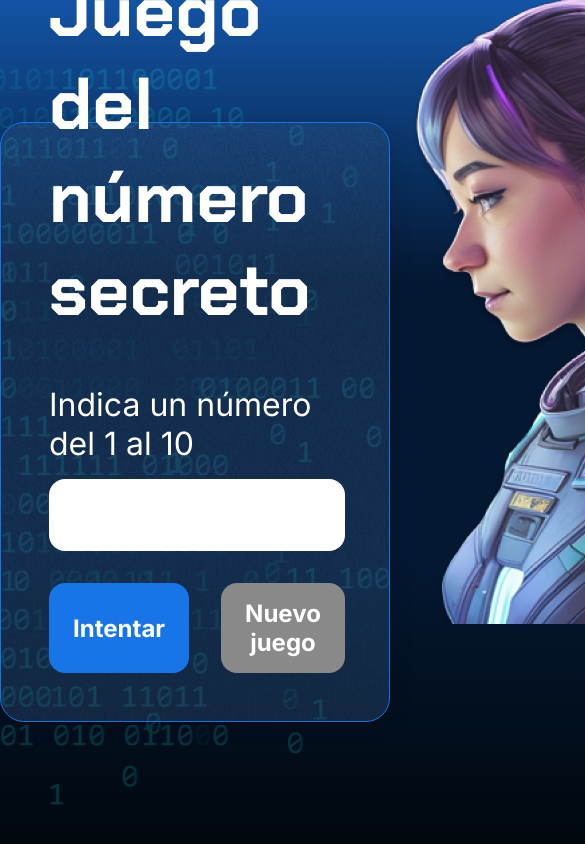
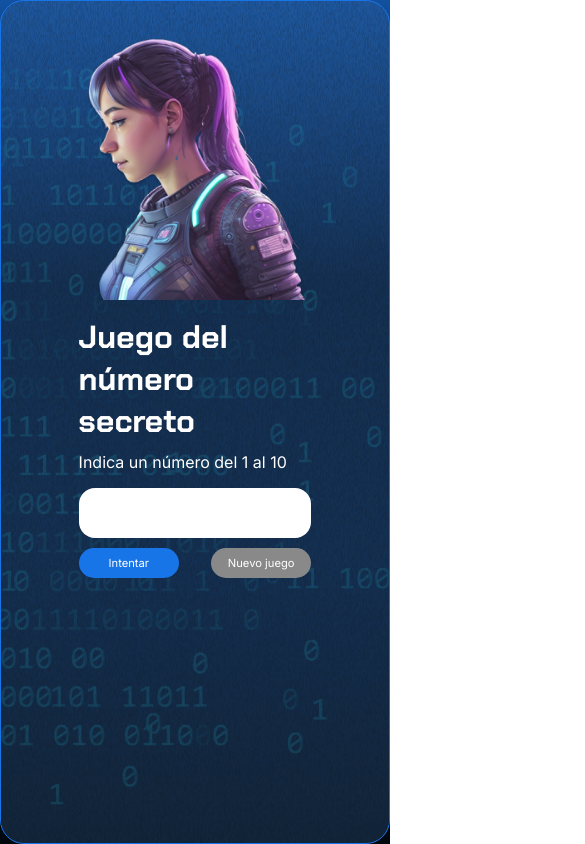
Before and after one commit to DanteNico1087/juego-adivina-el-numero, a plain HTML site: page index.html in a window 390 px wide. Shown: the top 844 px of the page, 585 px wide, since content can reach past the window. Drawn offline with Linux system fonts and the light colour scheme.

Commit message:
Añadiendo responsividad

```diff
--- a/index.html
+++ b/index.html
@@ -1,5 +1,5 @@
 <!DOCTYPE html>
-<html lang="pt-br">
+<html lang="es">
 
 <head>
     <meta charset="UTF-8">
@@ -24,7 +24,8 @@
                 <input id="numeroUsuario" type="number" min="1" max="10" class="container__input">
                 <div class="chute container__botones">
                     <button onclick="verificarIntento();" class="container__boton">Intentar</button>
-                    <button onclick="reiniciarJuego();" class="container__boton" id="reiniciar" disabled>Nuevo juego</button>
+                    <button onclick="reiniciarJuego();" class="container__boton" id="reiniciar" disabled>Nuevo
+                        juego</button>
                 </div>
             </div>
             <img src="./img/ia.png" alt="Una persona mirando a la izquierda" class="container__imagen-persona" />
@@ -34,6 +35,7 @@
 
 
 
+
     <script src="app.js" defer></script>
 </body>
 
--- a/style.css
+++ b/style.css
@@ -27,11 +27,12 @@ body::before {
 }
 
 .container {
-    width: 1200px;
-    height: 600px;
+  width: 90%;
+  height: 90vh;
+  margin: 0 auto;
   display: flex;
   align-items: center;
-    justify-content: space-between;
+  justify-content: center;
   border-radius: 24px;
   border: 1px solid #1875E8;
   box-shadow: 4px 4px 20px 0px rgba(1, 8, 14, 0.15);
@@ -40,26 +41,30 @@ body::before {
   position: relative;
 }
 
-
 .container__contenido {
+  width: 80%;
+  height: 90vh;
   display: flex;
-    align-items: center;
-    position: absolute;
   bottom: 0;
 }
 
+.container__imagen-persona {
+  width: 60%;
+  height: auto;
+  object-fit: contain;
+}
+
 .container__informaciones {
-    flex: 1;
-    padding: 3rem;
+  width: 60%;
+  height: 70vh;
 }
 
 .container__boton {
   border-radius: 16px;
   background: #1875E8;
-    padding: 16px 24px;
+  padding: 1em 1.5em;
+  font-size: 1rem;
   width: 100%;
-    font-size: 24px;
-    font-weight: 700;
   border: none;
   margin-top: 2rem;
 }
@@ -96,7 +101,7 @@ body::before {
 
 h1 {
   font-family: 'Chakra Petch', sans-serif;
-    font-size: 72px;
+  font-size: 3rem;
   padding-bottom: 3rem;
 }
 
@@ -106,6 +111,90 @@ button {
 }
 
 .texto__parrafo {
-    font-size: 32px;
-    font-weight: 400;
+  font-size: 2rem;
 }
+
+@media (max-width: 910px) {
+
+  .container__informaciones {
+    width: 50%;
+    height: 50vh;
+  }
+
+  .container__texto h1 {
+    font-size: 2.5rem;
+  }
+
+  .texto__parrafo {
+    font-size: 1.5rem;
+  }
+
+  .container__input {
+    width: 100%;
+    height: 6px;
+  }
+
+  .container__botones {
+    width: 100%;
+  }
+
+  .container__boton {
+    font-size: 0.8rem;
+  }
+}
+
+@media (max-width: 520px) {
+
+  .container {
+    width: 100%;
+    height: 100%;
+    box-sizing: border-box;
+  }
+
+  .container__contenido {
+    box-sizing: border-box;
+    width: 100%;
+    height: 100%;
+    flex-direction: column-reverse;
+    align-items: center;
+    justify-content: center;
+  }
+
+  .container__informaciones {
+    width: 60%;
+    height: 60%;
+  }
+
+  .container__texto h1 {
+    font-size: 2rem;
+    padding-bottom: 10px;
+  }
+
+  .texto__parrafo {
+    font-size: 1rem;
+  }
+
+  .container__input {
+    height: 10%;
+    padding: 20px;
+  }
+
+  .chute .container__botones {
+    width: 100%;
+    height: 100%;
+    align-items: center;
+    justify-content: center;
+  }
+
+  .container__boton {
+    padding: 8px;
+    width: 50%;
+    font-size: 0.7rem;
+    margin-top: 10px;
+  }
+
+  .container__imagen-persona img {
+    width: 40%;
+    height: auto;
+  }
+}
```
Lines whose indentation alone changed are shown as unchanged.
